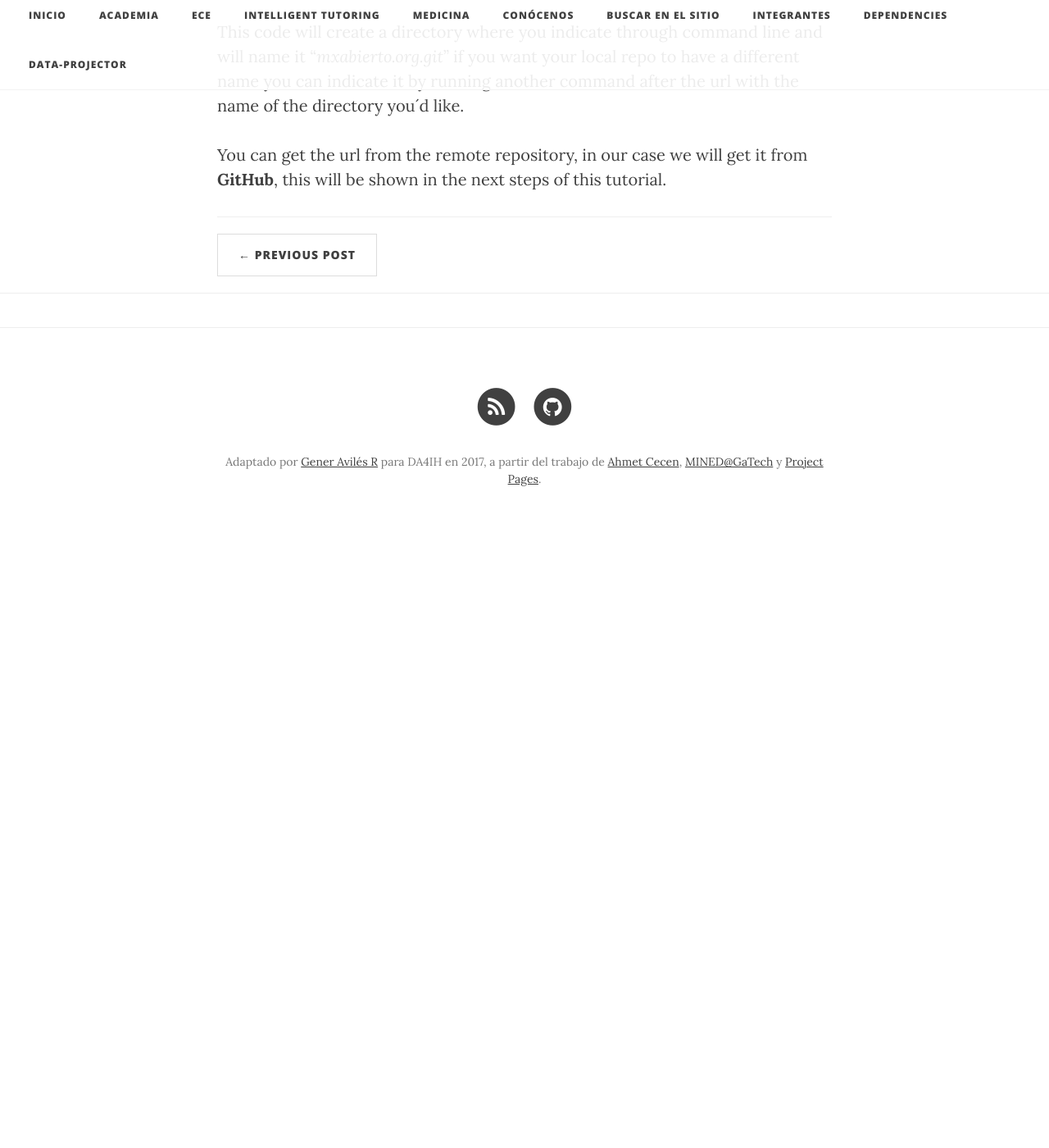
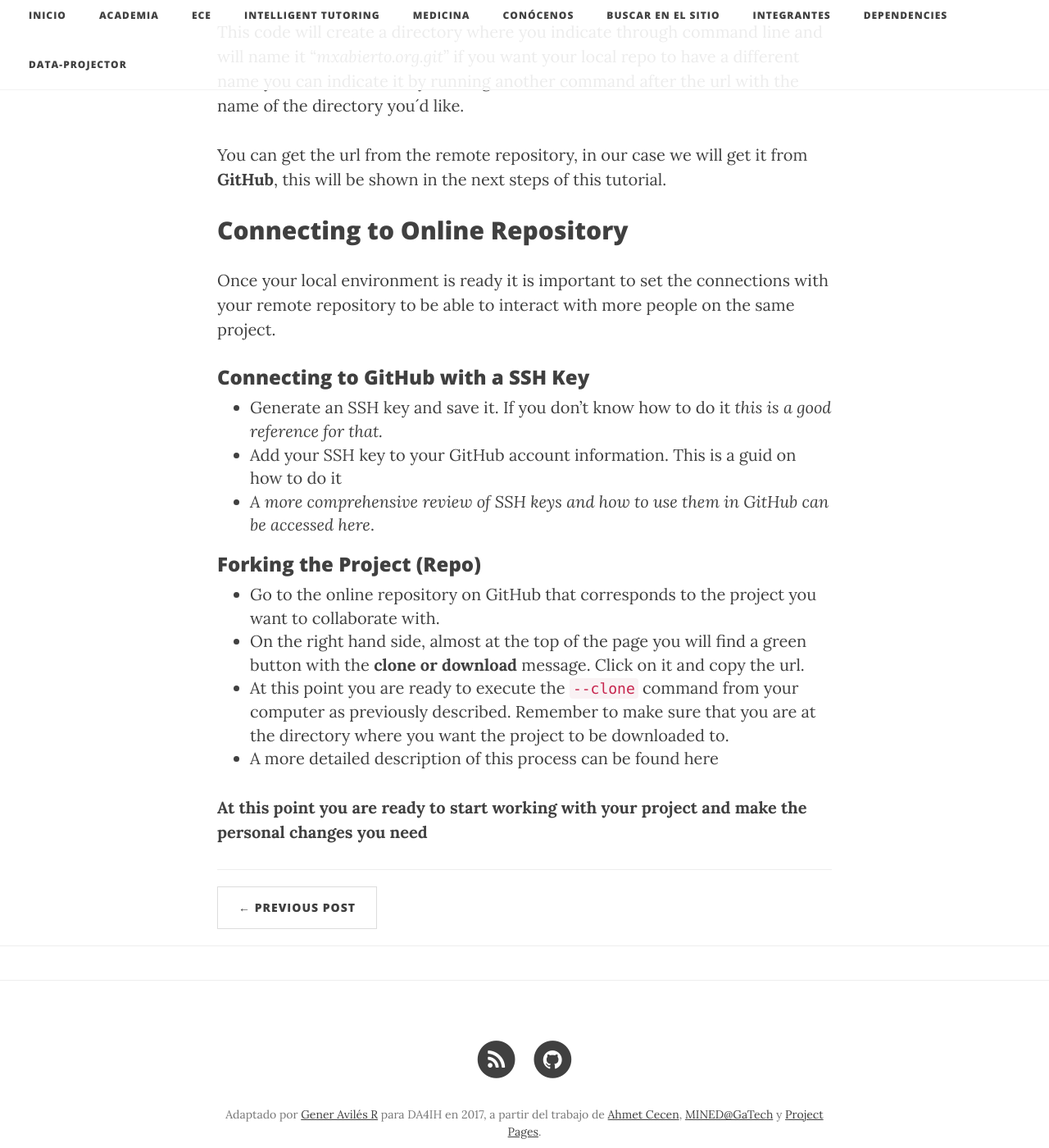
Before and after one commit to DA4IH/DA4IH.github.io, a Jekyll site: the page built from _posts/2017-01-30-gitintro.markdown, in a window 1280 px wide and 1400 px high, scrolled down 2000 px. Shown: the whole window at 82% size. Built offline with Jekyll 4.4.1, drawn with Linux system fonts in a browser that asks for light colours; nearby versions of some CDN libraries; comment, search, counter and statistics services are not loaded; before the commit the page ends 2660 px from its top, so only the background shows below that.

Commit message:
Git and GitHub Tutorial 3/4 ready

```diff
--- a/_posts/2017-01-30-gitintro.markdown
+++ b/_posts/2017-01-30-gitintro.markdown
@@ -48,3 +48,22 @@ For example if I wanted to clone the repo of the open landing page for *Red Méx
 This code will create a directory where you indicate through command line and will name it "*mxabierto.org.git*" if you want your local repo to have a different name you can indicate it by running another command after the url with the name of the directory you´d like.
 
 You can get the url from the remote repository, in our case we will get it from **GitHub**, this will be shown in the next steps of this tutorial.
+
+## Connecting to Online Repository
+
+Once your local environment is ready it is important to set the connections with your remote repository to be able to interact with more people on the same project.
+
+### Connecting to GitHub with a SSH Key
+
+  * Generate an SSH key and save it. If you don't know how to do it [*this is a good reference for that.*](https://help.github.com/articles/generating-a-new-ssh-key-and-adding-it-to-the-ssh-agent/)
+  * Add your SSH key to your GitHub account information. [This is a guid on how to do it](https://help.github.com/articles/adding-a-new-ssh-key-to-your-github-account/)
+  * *A more comprehensive review of SSH keys and how to use them in GitHub can be accessed* [*here*](https://help.github.com/articles/connecting-to-github-with-ssh/).
+
+### Forking the Project (Repo)
+
+  * Go to the online repository on [GitHub](https://github.com/DA4IH/DA4IH.github.io) that corresponds to the project you want to collaborate with.
+  * On the right hand side, almost at the top of the page you will find a green button with the **clone or download** message. Click on it and copy the url.
+  * At this point you are ready to execute the `--clone` command from your computer as previously described. Remember to make sure that you are at the directory where you want the project to be downloaded to.
+  * A more detailed description of this process can be found [here](https://help.github.com/articles/cloning-a-repository/)
+
+**At this point you are ready to start working with your project and make the personal changes you need**
```
